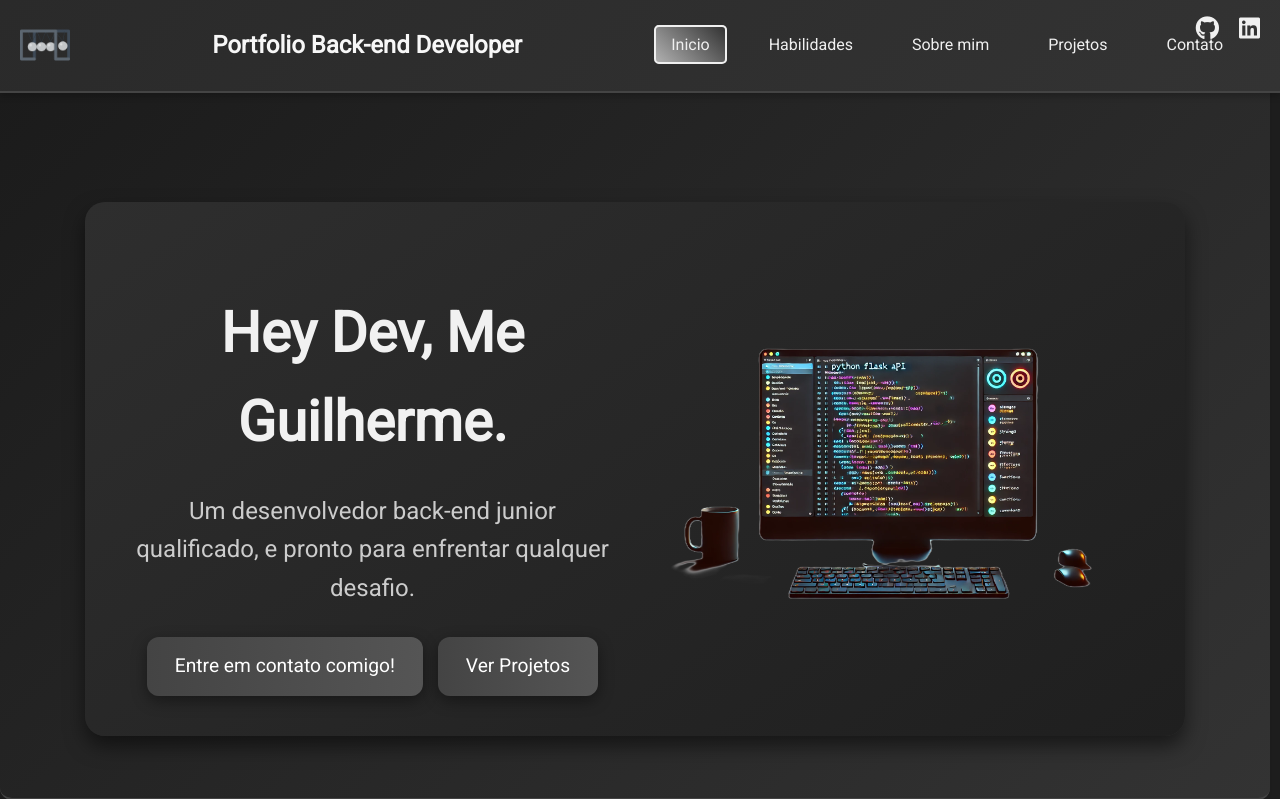
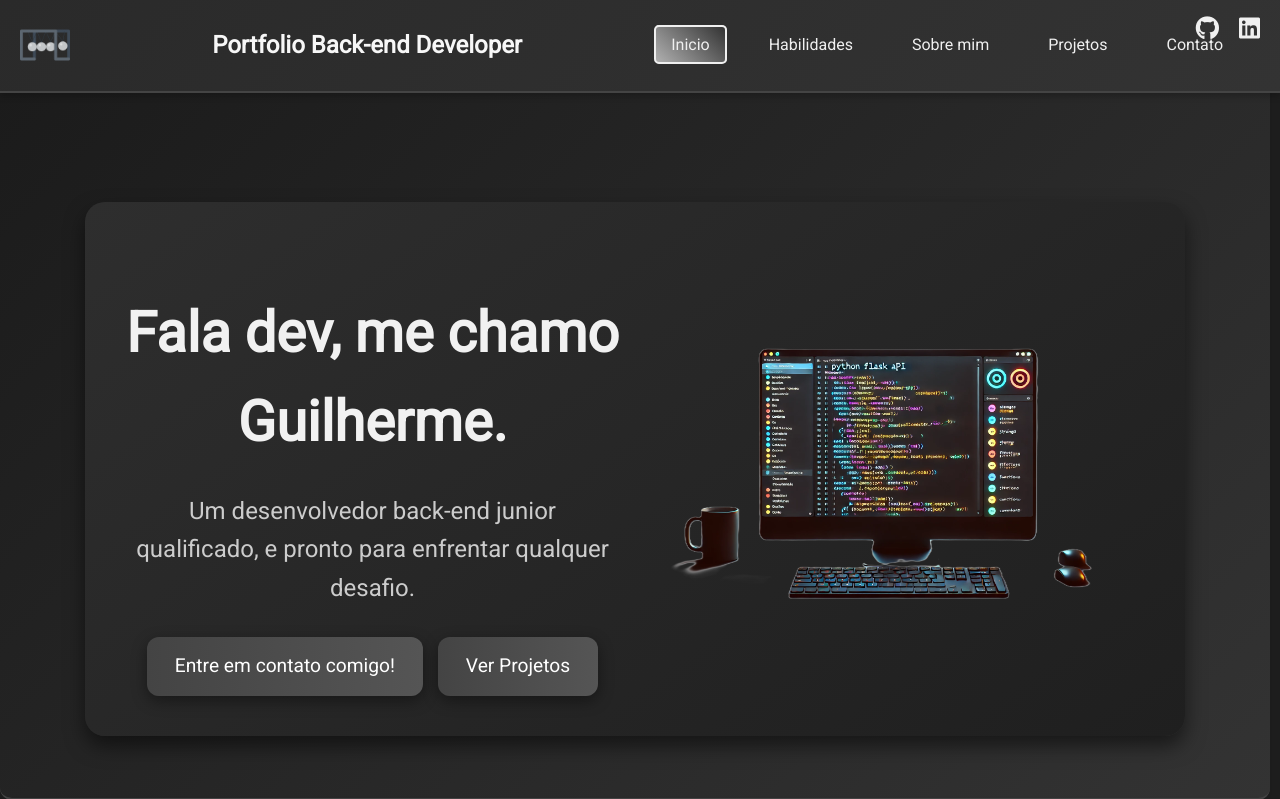
Before and after one commit to Guilherme-jpg-max/portfolio_flask, a Flask app: page / in a window 1280 px wide. Shown: the top 799 px of the page. Run offline with Flask 3, Linux system fonts and the light colour scheme.

Commit message:
Modificando arquivo index.html

```diff
--- a/app/templates/index.html
+++ b/app/templates/index.html
@@ -54,7 +54,7 @@
         <section id="home">
             <div class="main-section">
               <div class="text-content">
-                <h2 class="main-title">Hey Dev, Me Guilherme.</h2>
+                <h2 class="main-title">Fala dev, me chamo Guilherme.</h2>
                 <p class="subtitle">Um desenvolvedor back-end junior qualificado, e pronto para enfrentar qualquer desafio.</p>
                 <div class="actions">
                   <a href="#contact" class="btn secondary">Entre em contato comigo!</a>
```
